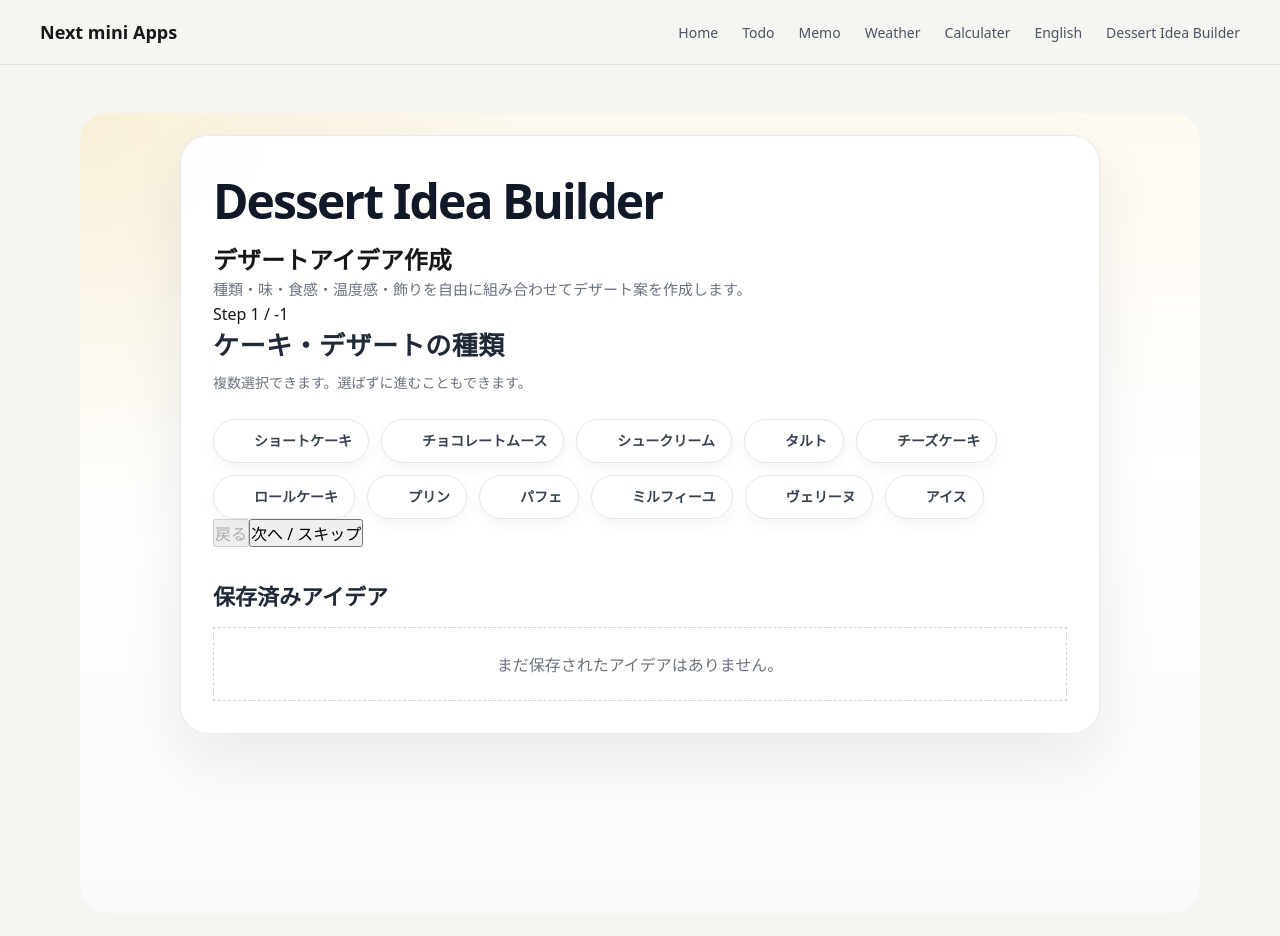
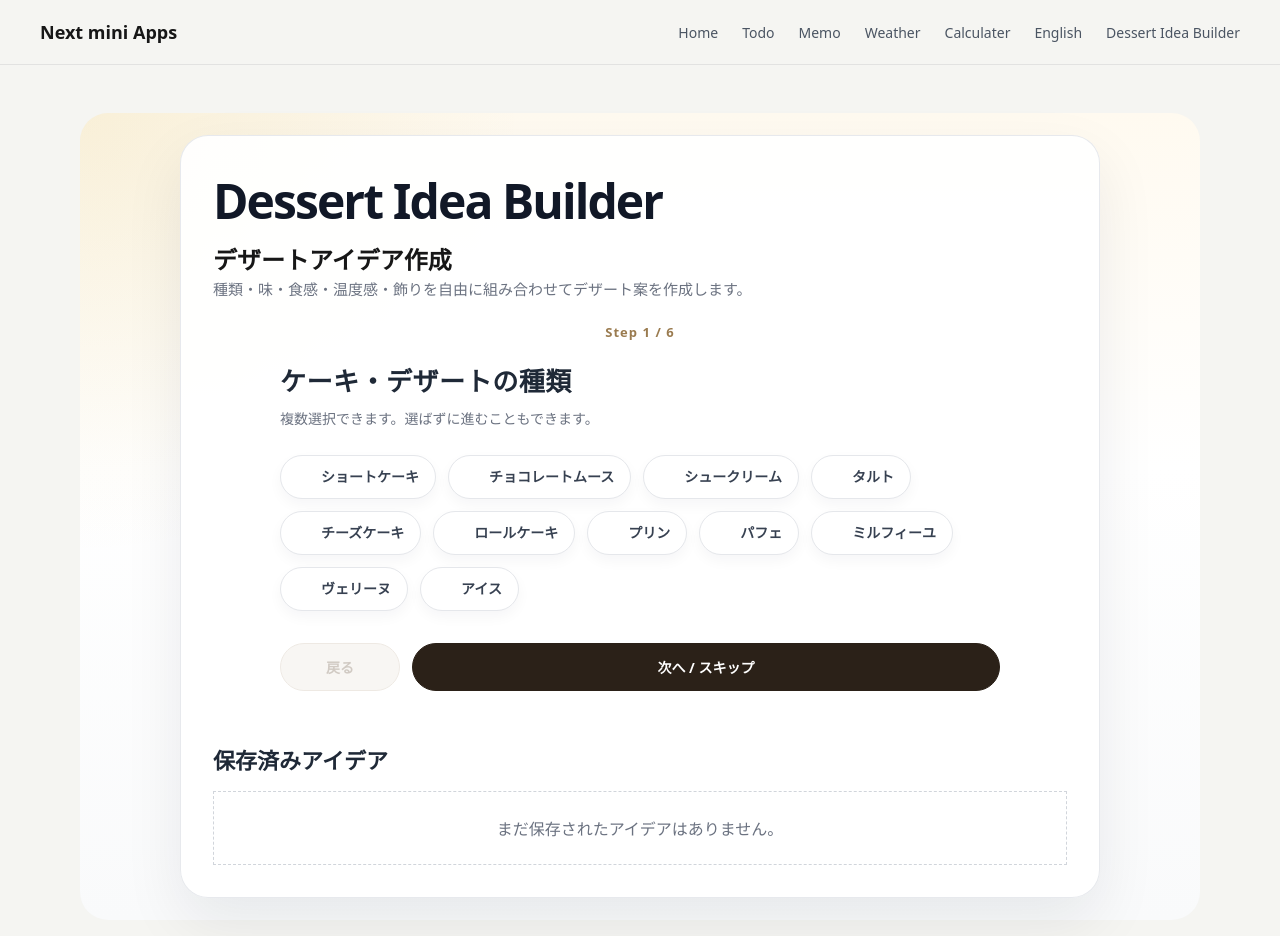
Before and after one commit to usamiyouhei/mini_apps_collection, a Next.js app: page /dessert-idea-builder in a window 1280 px wide. Shown: the top 936 px of the page. Built offline with nearby package versions, Linux system fonts and the light colour scheme.

Commit message:
update css

```diff
--- a/src/components/dessert-builder/views/BuilderView.module.scss
+++ b/src/components/dessert-builder/views/BuilderView.module.scss
@@ -0,0 +1,94 @@
+.builderView {
+  width: 100%;
+  max-width: 760px;
+  margin: 0 auto;
+  padding: 20px;
+}
+
+.stepText {
+  margin: 0 0 20px;
+  color: #9a7b4f;
+  font-size: 13px;
+  font-weight: 700;
+  letter-spacing: 0.08em;
+  text-align: center;
+}
+
+.actions {
+  display: flex;
+  gap: 12px;
+  margin-top: 32px;
+}
+
+.primaryButton,
+.secondaryButton {
+  min-height: 48px;
+  padding: 12px 24px;
+  border-radius: 999px;
+  font-size: 14px;
+  font-weight: 700;
+  cursor: pointer;
+  transition:
+    background-color 0.2s ease,
+    border-color 0.2s ease,
+    color 0.2s ease,
+    opacity 0.2s ease,
+    transform 0.2s ease;
+}
+
+.primaryButton {
+  flex: 1;
+  border: 1px solid #2b2118;
+  background: #2b2118;
+  color: #fff;
+}
+
+.primaryButton:hover {
+  background: #49392d;
+  border-color: #49392d;
+  color: #fff;
+}
+
+.primaryButton:active {
+  transform: translateY(0);
+}
+
+.secondaryButton {
+  min-width: 120px;
+  border: 1px solid #d8c4a5;
+  background: #ffffff;
+  color: #5f4930;
+}
+
+.secondaryButton:hover:not(:disabled) {
+  background: #fffaf3;
+  border-color: #b99c70;
+}
+
+.secondaryButton:disabled {
+  color: #b9afa4;
+  background: #f5f2ee;
+  border-color: #e5ded5;
+  cursor: not-allowed;
+  opacity: 0.65;
+}
+
+.primaryButton:focus-visible,
+.secondaryButton:focus-visible {
+  outline: 3px solid rgb(154 123 79 / 25%);
+  outline-offset: 3px;
+}
+
+@media (max-width: 600px) {
+  .builderView {
+    padding: 24px 16px 40px;
+  }
+  .actions {
+    flex-direction: column-reverse;
+  }
+
+  .primaryButton,
+  .secondaryButton {
+    width: 100%;
+  }
+}
--- a/src/components/dessert-builder/views/BuilderView.tsx
+++ b/src/components/dessert-builder/views/BuilderView.tsx
@@ -1,6 +1,5 @@
 import React from "react";
 import styles from "./BuilderView.module.scss";
-import StepProgress from "../layout/StepProgress";
 import DessertTypeStep from "../DessertTypeStep";
 import FlavorStep from "../FlavorStep";
 import ShapeStep from "../ShapeStep";
@@ -51,7 +50,7 @@ export default function BuilderView({
   return (
     <div className={styles.builderView}>
       <p className={styles.stepText}>
-        Step {step + 1} / {step - 1}
+        Step {step + 1} / {lastStep + 1}
       </p>
 
       {step === 0 && (
@@ -93,12 +92,12 @@ export default function BuilderView({
         />
       )}
 
-      <div className={styles.action}>
+      <div className={styles.actions}>
         <button
           type="button"
           onClick={onBack}
           disabled={step === 0}
-          className={styles.secondalyButton}
+          className={styles.secondaryButton}
         >
           戻る
         </button>
```
